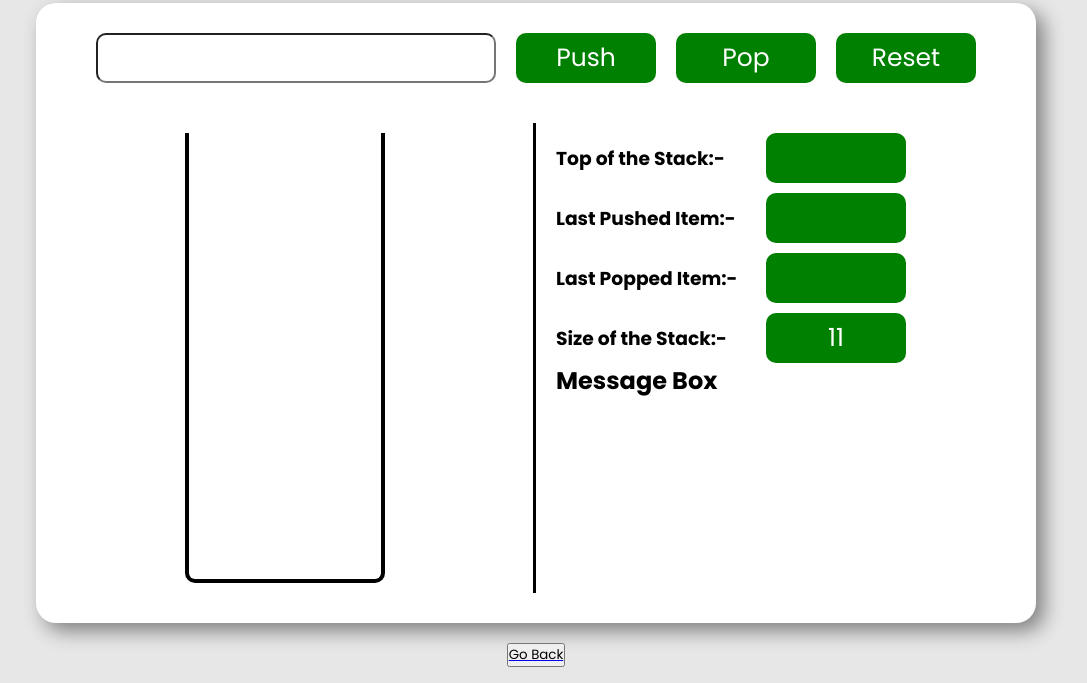
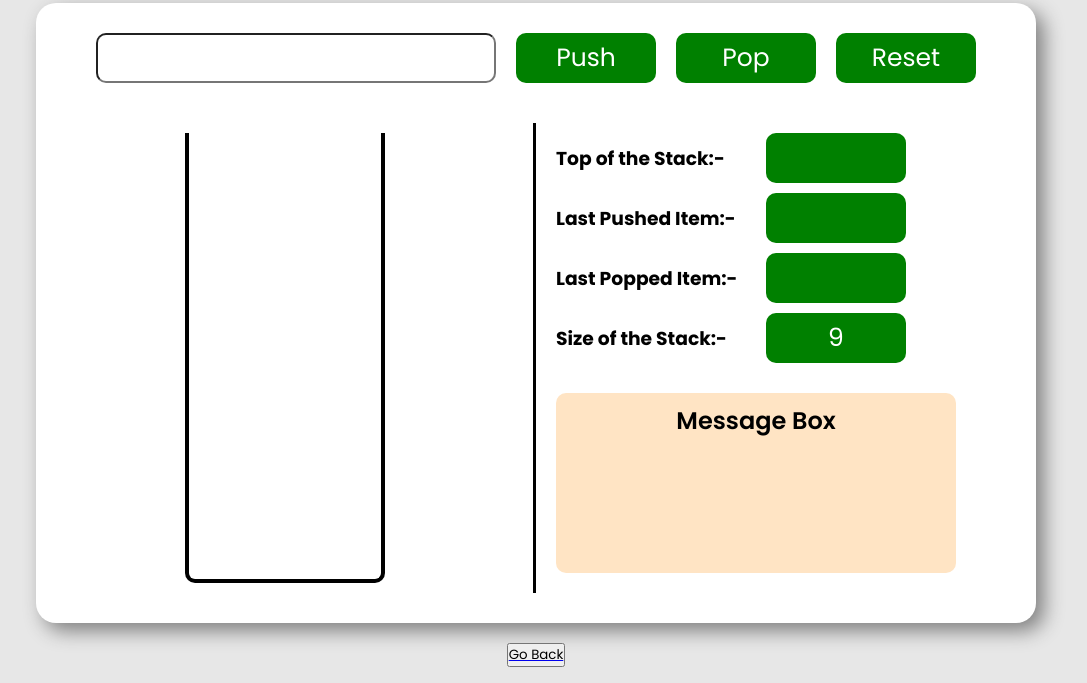
Before and after one commit to wings-realm/VisualWeave, a plain HTML site: page views/stack.html in a window 1280 px wide. Shown: the part 117-800 px from the top of the page, without its empty margins (104-1191 px from the left). Drawn offline with Linux system fonts and the light colour scheme.

Commit message:
Update stack.html

```diff
--- a/views/stack.html
+++ b/views/stack.html
@@ -44,14 +44,14 @@
 					<h3>Last Popped Item:-</h3>
 					<button class="box"></button>
 				</div>
-				<div class="sec4">
+				<div class="sec3">
 					<h3>Size of the Stack:-</h3>
-					<button class="box">11</button>
+					<button class="box">9</button>
 				</div>
 
-				<div class="message-box">
+				<div class="massage-box">
 					<h2>Message Box</h2>
-					<div class="message"></div>
+					<div class="massage"></div>
 				</div>
 			</div>
 
```
